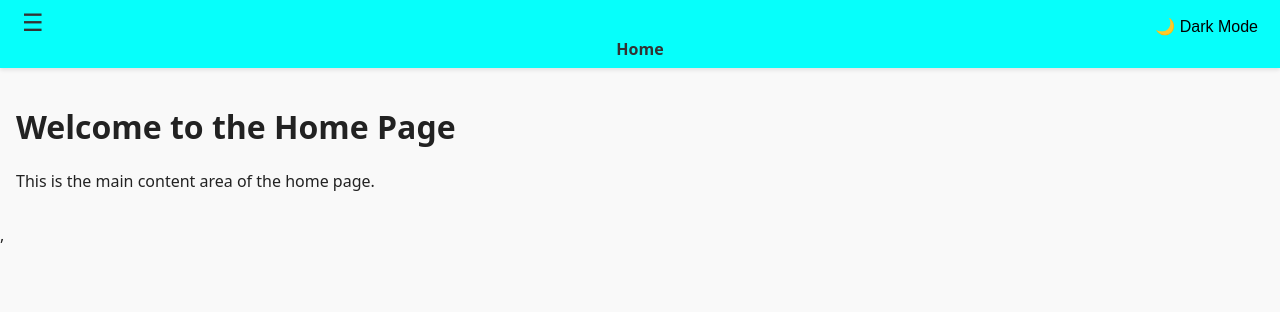
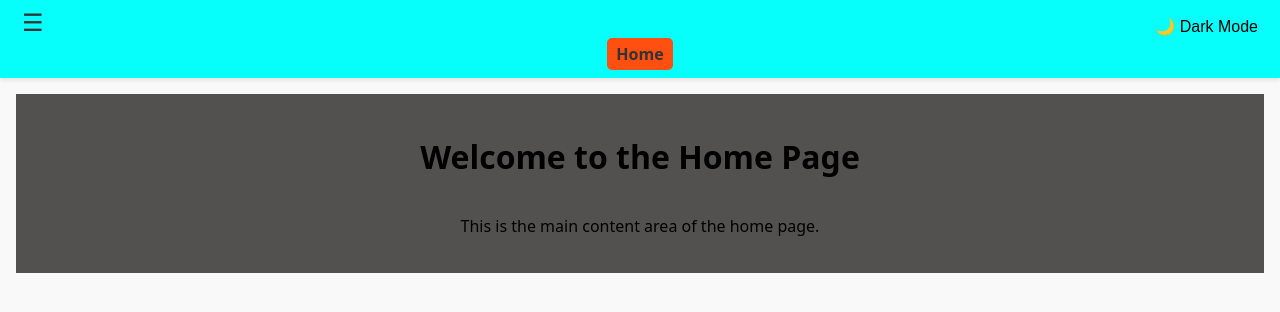
Before and after one commit to B-D-2409/Calendar, a React (Vite) app in the folder vite-project/: page / in a window 1280 px wide. Shown: the top 312 px of the page. Built offline with nearby package versions, Linux system fonts and the light colour scheme.

Commit message:
add style for sidebar pages which were added and prepare for the code

```diff
--- a/vite-project/src/App.tsx
+++ b/vite-project/src/App.tsx
@@ -25,7 +25,6 @@ function App() {
         </Container>
       </main>
     </div>
-
   )
 }
 
--- a/vite-project/src/Components/Contacts/ContactListForm.tsx
+++ b/vite-project/src/Components/Contacts/ContactListForm.tsx
@@ -1,6 +1,7 @@
+import style from './Contacts.module.css';
 function ContactListForm() {
     return (
-        <div>
+        <div className={style.contactList}>
             <h2>Contact List Form</h2>
             Form to manage contacts will be implemented here.
         </div>
--- a/vite-project/src/Components/ProfileInfo/ProfileInfo.module.css
+++ b/vite-project/src/Components/ProfileInfo/ProfileInfo.module.css
@@ -0,0 +1,9 @@
+.profilePage{
+    display: flex;
+    flex-direction: column;
+    align-items: center;
+    justify-content: center;
+    padding: 20px;
+    background-color: #535050;
+    color: #000000;
+}
--- a/vite-project/src/Components/ProfileInfo/ProfileInfo.tsx
+++ b/vite-project/src/Components/ProfileInfo/ProfileInfo.tsx
@@ -1,6 +1,7 @@
+import style from './ProfileInfo.module.css';
 function Profile() {
     return (
-        <div>
+        <div className={style.profilePage}>
             <h1>Profile Information</h1>
             <p>This is the profile information page.</p>
         </div>
--- a/vite-project/src/Components/SideBar/SideBar.module.css
+++ b/vite-project/src/Components/SideBar/SideBar.module.css
@@ -33,7 +33,6 @@
 
 .menuButton {
     display: none;
-    /* hide on desktop */
 }
 
 /* Mobile Navigation */
@@ -73,7 +72,7 @@
     height: 100%;
     width: 250px;
     background-color: #fff;
-    box-shadow: 2px 0 5px rgba(0,0,0,0.1);
+    box-shadow: 2px 0 5px rgba(0, 0, 0, 0.1);
     padding: 2rem 1rem;
     display: flex;
     flex-direction: column;
@@ -117,10 +116,10 @@
 .sidebar {
     background-color: var(--bg-color);
     color: var(--text-color);
-  }
+}
 
 
-  .mode {
+.mode {
     position: fixed;
     top: 1rem;
     right: 1rem;
@@ -129,4 +128,19 @@
     border: none;
     font-size: 1rem;
     cursor: pointer;
-  }
+}
+
+.navLink {
+    text-decoration: none;
+    color: #333;
+    font-weight: bold;
+    transition: color 0.3s;
+}
+
+.active {
+    color: rgb(229, 243, 127);
+    background-color: rgb(255, 80, 17);
+    padding: 0.3rem 0.6rem;
+    border-radius: 5px;
+    transition: background-color 0.3s ease;
+}
--- a/vite-project/src/Components/SideBar/SideBar.tsx
+++ b/vite-project/src/Components/SideBar/SideBar.tsx
@@ -20,22 +20,26 @@ function SideBar() {
                 </button>
 
                 <nav className={`${style.nav}`}>
-                    <NavLink to="/">Home</NavLink>
+                    <NavLink to="/" className={({ isActive }) => isActive ? `${style.navLink} ${style.active}` : style.navLink}
+                    >Home</NavLink>
                 </nav>
 
                 <header>
-                <button className={style.mode} onClick={toggleTheme}>
-                    {theme === "light" ? "🌙 Dark Mode" : "☀️ Light Mode"}
-                </button>
-            </header>
+                    <button className={style.mode} onClick={toggleTheme}>
+                        {theme === "light" ? "🌙 Dark Mode" : "☀️ Light Mode"}
+                    </button>
+                </header>
             </div>
 
             {sideBarOpen && (
                 <aside className={style.sidebar}>
                     <button className={style.closeSidebar} onClick={toggleSideBar}>×</button>
-                    <NavLink to="/contact" onClick={toggleSideBar}>Contact</NavLink>
-                    <NavLink to='/ProfileInfo' onClick={toggleSideBar}>Profile</NavLink>
-                    <NavLink to="/about" onClick={toggleSideBar}>About</NavLink>
+                    <NavLink to="/contact" className={({ isActive }) => isActive ? `${style.navLink} ${style.active}` : style.navLink}
+                    >Contact</NavLink>
+                    <NavLink to='/ProfileInfo' className={({ isActive }) => isActive ? `${style.navLink} ${style.active}` : style.navLink}
+                    >Profile</NavLink>
+                    <NavLink to="/about" className={({ isActive }) => isActive ? `${style.navLink} ${style.active}` : style.navLink}
+                    >About</NavLink>
                 </aside>
             )}
         </>
--- /dev/null
+++ b/vite-project/src/Pages/AboutPage/AboutPage.module.css
@@ -0,0 +1,9 @@
+.aboutPage{
+    display: flex;
+    flex-direction: column;
+    align-items: center;
+    justify-content: center;
+    padding: 20px;
+    background-color: #535050;
+    color: #000000;
+}
--- a/vite-project/src/Pages/AboutPage/AboutPage.tsx
+++ b/vite-project/src/Pages/AboutPage/AboutPage.tsx
@@ -1,6 +1,7 @@
+import style from './AboutPage.module.css';
 function AboutPage() {
     return (
-        <div className="about-page">
+        <div className={style.aboutPage}>
         <h1>About Us</h1>
         <p>Welcome to our application! We are dedicated to providing the best user experience.</p>
         <p>Our team is committed to continuous improvement and innovation.</p>
--- a/vite-project/src/Pages/HomePage/Home.module.css
+++ b/vite-project/src/Pages/HomePage/Home.module.css
@@ -0,0 +1,9 @@
+.homePage{
+    display: flex;
+    flex-direction: column;
+    align-items: center;
+    justify-content: center;
+    padding: 20px;
+    background-color: #535050;
+    color: #000000;
+}
--- a/vite-project/src/Pages/HomePage/HomePage.tsx
+++ b/vite-project/src/Pages/HomePage/HomePage.tsx
@@ -1,6 +1,7 @@
+import style from './Home.module.css';
 function HomePage() {
     return (
-        <div className="home-page">
+        <div className={style.homePage}>
         <h1>Welcome to the Home Page</h1>
         <p>This is the main content area of the home page.</p>
         </div>
--- a/vite-project/src/main.tsx
+++ b/vite-project/src/main.tsx
@@ -9,7 +9,7 @@ createRoot(document.getElementById('root')!).render(
   <ThemeProvider>
   <StrictMode>
     <App />
-  </StrictMode>,
+  </StrictMode>
   </ThemeProvider>
   </BrowserRouter>
 )
```
Also changed, not shown: vite-project/src/Components/ControlContainer/Container.module.css (added).
